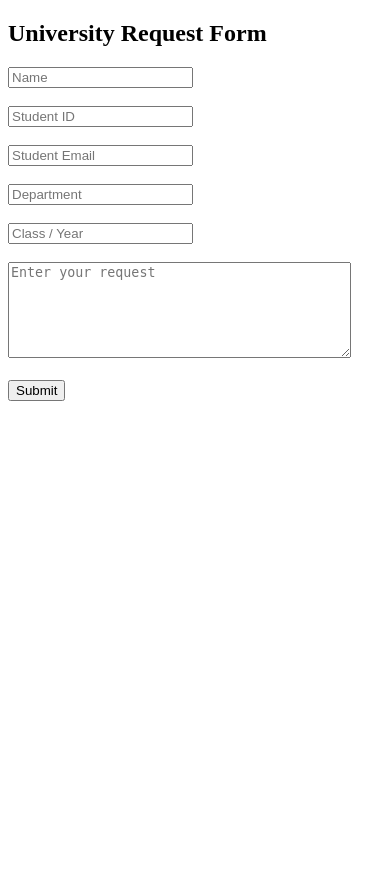
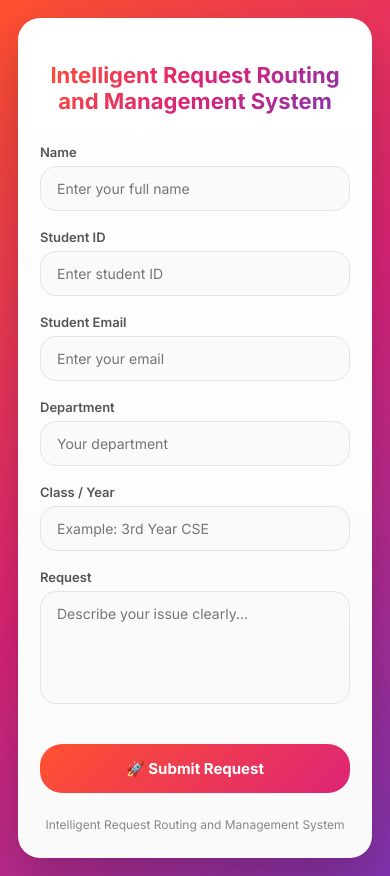
Before and after one commit to Vishwas547/UNIVAPP, a Flask app: page / in a window 390 px wide. Before the commit the page ends 401 px from the top, so only its background shows below. Run offline with Flask 3, Linux system fonts and the light colour scheme; parts of the project's set-up code (start-up, migrations or seed data) failed here and were passed over; some libraries are stand-ins or nearby versions.

Commit message:
Enhance index.html with responsive design and styling

```diff
--- a/templates/index.html
+++ b/templates/index.html
@@ -1,37 +1,210 @@
 <!DOCTYPE html>
-<html>
+<html lang="en">
 <head>
-<title>University AI Request System</title>
+  <meta charset="UTF-8" />
+  <title>University AI Request System</title>
+  <meta name="viewport" content="width=device-width, initial-scale=1.0" />
+
+  <!-- Google Font -->
+  <link href="https://fonts.googleapis.com/css2?family=Inter:wght@300;400;600;700&display=swap" rel="stylesheet">
+
+  <style>
+    * {
+      box-sizing: border-box;
+      font-family: 'Inter', sans-serif;
+    }
+
+    body {
+      margin: 0;
+      min-height: 100vh;
+      background: linear-gradient(135deg, #ff512f, #dd2476, #8134af);
+      display: flex;
+      align-items: center;
+      justify-content: center;
+      padding: 44px;
+    }
+
+    .card {
+      background: linear-gradient(180deg, #ffffff, #fafafa);
+      width: 100%;
+      max-width: 560px;
+      border-radius: 34px;
+      padding: 42px 44px;
+      box-shadow:
+        0 35px 90px rgba(0,0,0,0.15),
+        0 15px 35px rgba(0,0,0,0.10);
+      backdrop-filter: blur(14px);
+      animation: popIn 0.6s ease;
+    }
+
+    @keyframes popIn {
+      from { opacity: 0; transform: scale(0.96) translateY(18px); }
+      to { opacity: 1; transform: scale(1) translateY(0); }
+    }
+
+    h2 {
+      text-align: center;
+      margin-bottom: 30px;
+      font-size: 28px;
+      font-weight: 700;
+      background: linear-gradient(135deg, #ff512f, #dd2476, #8134af);
+      -webkit-background-clip: text;
+      -webkit-text-fill-color: transparent;
+    }
+
+    .form-group {
+      margin-bottom: 18px;
+    }
+
+    label {
+      display: block;
+      font-size: 13px;
+      margin-bottom: 6px;
+      color: #555;
+      font-weight: 600;
+    }
+
+    input, textarea {
+      width: 100%;
+      padding: 13px 16px;
+      border-radius: 16px;
+      border: 1px solid #e5e5e5;
+      outline: none;
+      font-size: 15px;
+      transition: 0.25s ease;
+      background: #fafafa;
+    }
+
+    input:focus, textarea:focus {
+      border-color: #dd2476;
+      background: white;
+      box-shadow: 0 0 0 3px rgba(221,36,118,0.18);
+    }
+
+    textarea { resize: none; }
+
+    button {
+      width: 100%;
+      padding: 15px;
+      margin-top: 18px;
+      background: linear-gradient(135deg, #ff512f, #dd2476, #8134af);
+      background-size: 200% 200%;
+      color: white;
+      border: none;
+      border-radius: 22px;
+      font-size: 17px;
+      font-weight: 700;
+      cursor: pointer;
+      transition: 0.25s ease;
+    }
+
+    button:hover {
+      background-position: right center;
+      transform: translateY(-2px);
+      box-shadow: 0 12px 26px rgba(0,0,0,0.25);
+    }
+
+    .flash {
+      text-align: center;
+      margin-top: 18px;
+      font-weight: 600;
+      color: #dd2476;
+    }
+
+    footer {
+      text-align: center;
+      margin-top: 24px;
+      font-size: 12px;
+      color: #888;
+    }
+
+    /* ---------------- RESPONSIVE BREAKPOINTS ---------------- */
+
+    /* Phones */
+    @media (max-width: 600px) {
+      body { padding: 18px; }
+
+      .card {
+        padding: 26px 22px;
+        border-radius: 22px;
+      }
+
+      h2 { font-size: 22px; }
+
+      input, textarea { font-size: 14px; }
+
+      button { font-size: 15px; }
+    }
+
+    /* Tablets / iPads */
+    @media (min-width: 601px) and (max-width: 1024px) {
+      .card {
+        max-width: 620px;
+        padding: 38px 36px;
+      }
+
+      h2 { font-size: 26px; }
+    }
+
+    /* Large laptops / desktops */
+    @media (min-width: 1400px) {
+      .card {
+        max-width: 680px;
+        padding: 46px 48px;
+      }
+
+      h2 { font-size: 30px; }
+    }
+  </style>
 </head>
 
 <body>
 
-<h2>University Request Form</h2>
+  <div class="card">
+    <h2>Intelligent Request Routing and Management System</h2>
 
-<form method="POST">
+    <form method="POST">
 
-<input name="name" placeholder="Name" required><br><br>
+      <div class="form-group">
+        <label>Name</label>
+        <input name="name" placeholder="Enter your full name" required />
+      </div>
 
-<input name="sid" placeholder="Student ID" required><br><br>
+      <div class="form-group">
+        <label>Student ID</label>
+        <input name="sid" placeholder="Enter student ID" required />
+      </div>
 
-<input name="email" type="email" placeholder="Student Email" required><br><br>
+      <div class="form-group">
+        <label>Student Email</label>
+        <input type="email" name="email" placeholder="Enter your email" required />
+      </div>
 
-<input name="dept" placeholder="Department" required><br><br>
+      <div class="form-group">
+        <label>Department</label>
+        <input name="dept" placeholder="Your department" required />
+      </div>
 
-<input name="year" placeholder="Class / Year" required><br><br>
+      <div class="form-group">
+        <label>Class / Year</label>
+        <input name="year" placeholder="Example: 3rd Year CSE" required />
+      </div>
 
-<textarea name="request" rows="6" cols="40"
-placeholder="Enter your request" required></textarea><br><br>
+      <div class="form-group">
+        <label>Request</label>
+        <textarea name="request" rows="5" placeholder="Describe your issue clearly..." required></textarea>
+      </div>
 
-<button type="submit">Submit</button>
+      <button type="submit">🚀 Submit Request</button>
 
-</form>
+    </form>
 
-{% with messages = get_flashed_messages() %}
-  {% for m in messages %}
-     <p><b>{{ m }}</b></p>
-  {% endfor %}
-{% endwith %}
+
+
+    <footer>
+      Intelligent Request Routing and Management System
+    </footer>
+  </div>
 
 </body>
 </html>
```
